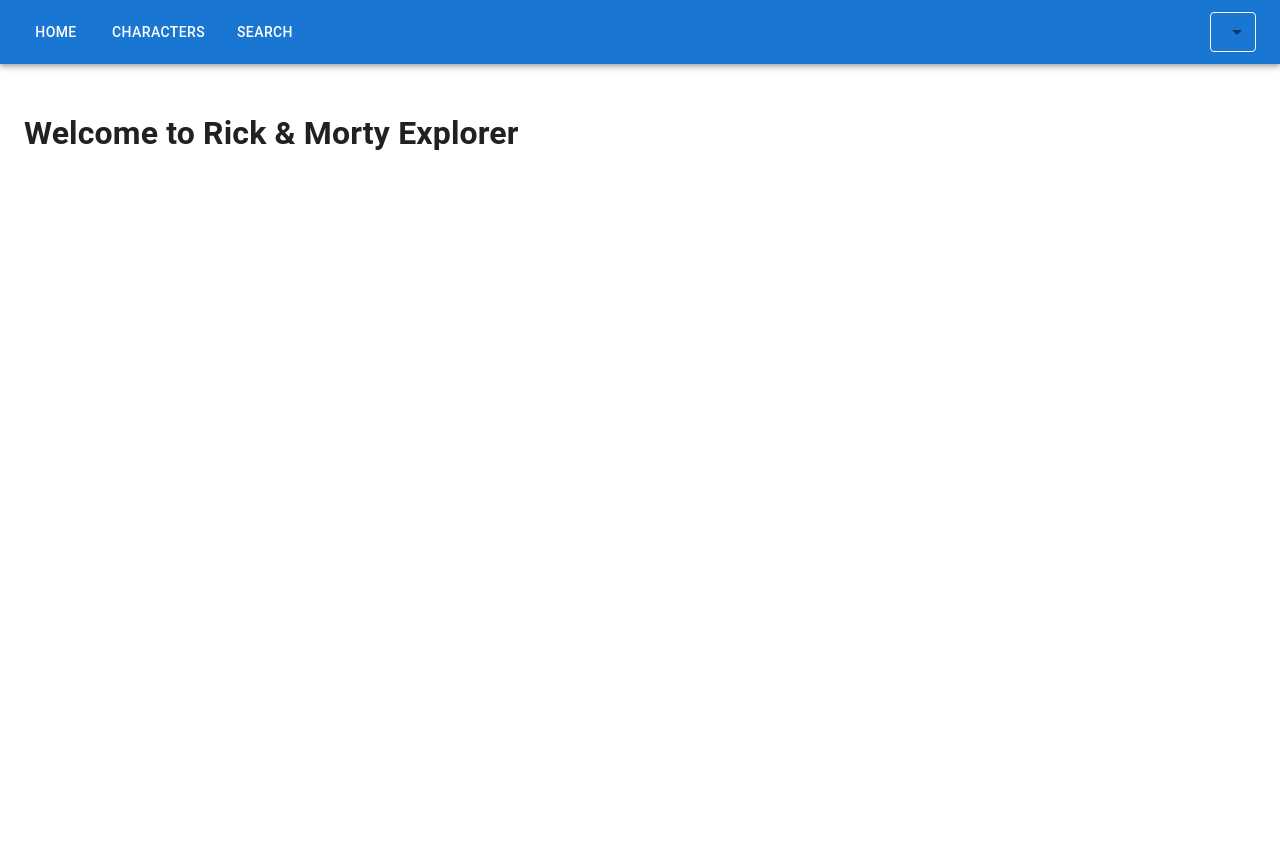
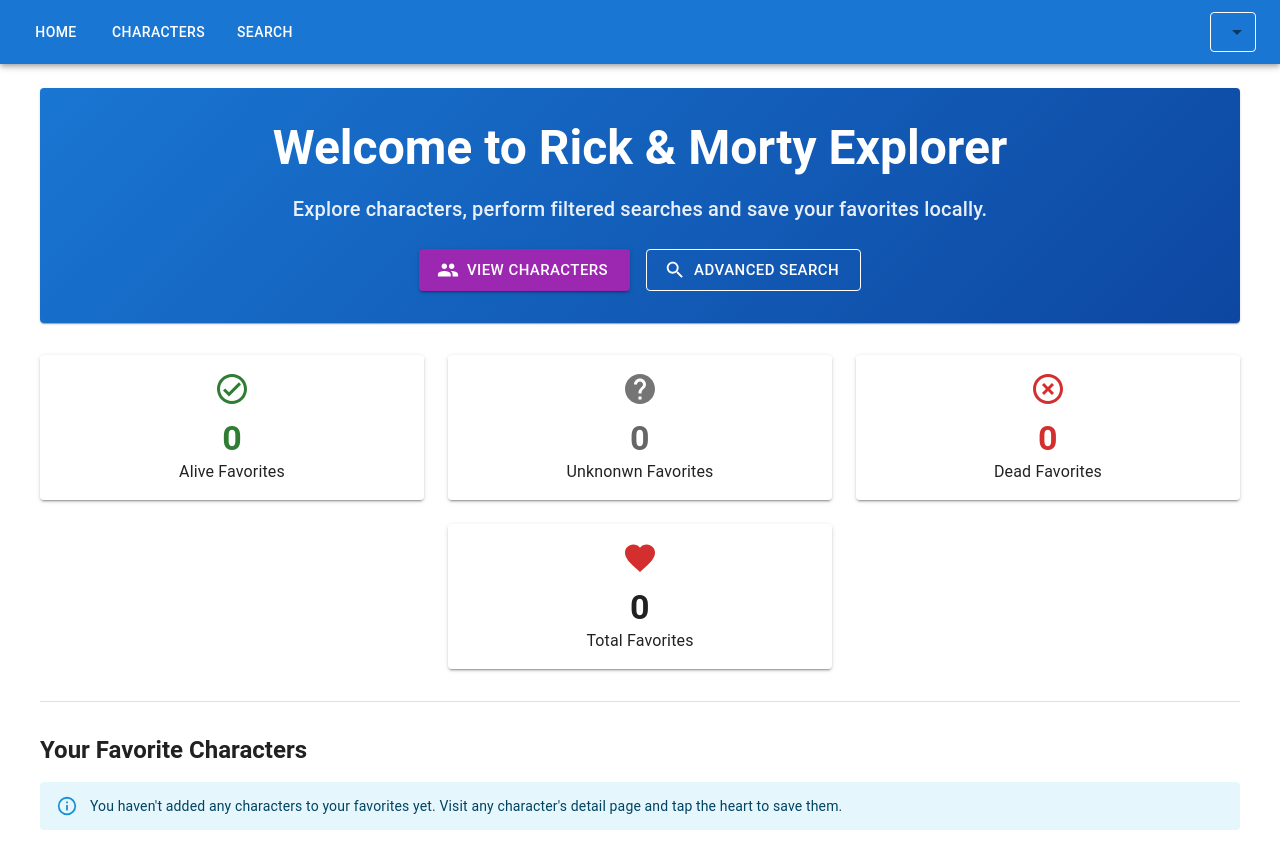
Before and after one commit to FranciscoJoseMoraCastano/react-r-m-poc, a React (Vite) app: page / in a window 1280 px wide. Before the commit the page ends 800 px from the top, so only its background shows below. Built offline with nearby package versions, Linux system fonts and the light colour scheme.

Commit message:
feature(favorites): added favorites page (home) and mos of the translations.

```diff
--- a/src/App.tsx
+++ b/src/App.tsx
@@ -5,6 +5,7 @@
 import { Search } from './pages/Search';
 import { AppBar, Toolbar, Button, Box, Select, MenuItem, CssBaseline } from '@mui/material';
 import { useTranslation } from 'react-i18next';
+import { FavoritesProvider } from './context/FavoritesContext';
 
 function App() {
   const { t, i18n } = useTranslation();
@@ -14,6 +15,7 @@
   };
 
   return (
+    <FavoritesProvider>
       <BrowserRouter>
       <CssBaseline />
         <AppBar position="static">
@@ -45,6 +47,7 @@
           </Routes>
         </Box>
       </BrowserRouter>
+    </FavoritesProvider>
   );
 }
 
--- /dev/null
+++ b/src/context/FavoritesContext.tsx
@@ -0,0 +1,59 @@
+import { createContext, useContext, useState, useEffect, ReactNode } from 'react';
+import { Character } from '../types/character';
+
+interface FavoritesContextType {
+  favorites: Character[];
+  toggleFavorite: (character: Character) => void;
+  isFavorite: (id: number) => boolean;
+}
+
+const STORAGE_KEY = 'rick_morty_favs';
+
+const FavoritesContext = createContext<FavoritesContextType | undefined>(undefined);
+
+export const FavoritesProvider = ({ children }: { children: ReactNode }) => {
+  const [favorites, setFavorites] = useState<Character[]>(() => {
+    try {
+      const stored = localStorage.getItem(STORAGE_KEY);
+      return stored ? (JSON.parse(stored) as Character[]) : [];
+    } catch {
+      return [];
+    }
+  });
+
+  useEffect(() => {
+    try {
+      localStorage.setItem(STORAGE_KEY, JSON.stringify(favorites));
+    } catch (error) {
+      console.error('Error al guardar favoritos en localStorage', error);
+    }
+  }, [favorites]);
+
+  const toggleFavorite = (character: Character) => {
+    setFavorites((prev) => {
+      const exists = prev.some((item) => item.id === character.id);
+      if (exists) {
+        return prev.filter((item) => item.id !== character.id);
+      }
+      return [...prev, character];
+    });
+  };
+
+  const isFavorite = (id: number) => {
+    return favorites.some((item) => item.id === id);
+  };
+
+  return (
+    <FavoritesContext.Provider value={{ favorites, toggleFavorite, isFavorite }}>
+      {children}
+    </FavoritesContext.Provider>
+  );
+};
+
+export const useFavorites = () => {
+  const context = useContext(FavoritesContext);
+  if (!context) {
+    throw new Error('useFavorites debe usarse dentro de un FavoritesProvider');
+  }
+  return context;
+};
--- a/src/i18n/index.ts
+++ b/src/i18n/index.ts
@@ -16,6 +16,15 @@
           },
           home: {
             title: 'Bienvenido a Rick & Morty Explorer',
+            subtitle: 'Explora personajes, realiza búsquedas filtradas y guarda tus favoritos localmente.',
+            viewCharacters:  'Ver Personajes',
+            advancedSearch: 'Búsqueda Avanzada',
+            totalFavorites: 'Total Favoritos',
+            aliveFavorites: 'Favoritos Vivos',
+            unknownFavorites: 'Favoritos Desconocidos',
+            deadFavorites: 'Favoritos Muertos',
+            myFavorites: 'Tus Personajes Favoritos',
+            noFavorites: 'Aún no has guardado ningún personaje en favoritos. Entra al detalle de cualquier personaje y pulsa el corazón para guardarlo.'
           },
           list: {
             title: 'Personajes de Rick & Morty'
@@ -30,6 +39,10 @@
             dead: 'Muerto',
             unknown: 'Desconocido',
             submitButton: 'Buscar',
+          },
+          detail: {
+            goBackButton: 'Volver',
+            notFoundMsg: 'Personaje no encontrado'
           }
         }
       },
@@ -42,6 +55,15 @@
           },
           home: {
             title: 'Welcome to Rick & Morty Explorer',
+            subtitle: 'Explore characters, perform filtered searches and save your favorites locally.',
+            viewCharacters: 'View Characters',
+            advancedSearch: 'Advanced Search',
+            totalFavorites: 'Total Favorites',
+            aliveFavorites: 'Alive Favorites',
+            unknownFavorites: 'Unknonwn Favorites',
+            deadFavorites: 'Dead Favorites',
+            myFavorites: 'Your Favorite Characters',
+            noFavorites: "You haven't added any characters to your favorites yet. Visit any character's detail page and tap the heart to save them."
           },
           list: {
             title: 'Rick & Morty Characters'
@@ -56,6 +78,10 @@
             dead: 'Dead',
             unknown: 'Unknown',
             submitButton: 'Search',
+          },
+          detail: {
+            goBackButton: 'Go Back',
+            notFoundMsg: 'Character not found'
           }
         }
       },
--- a/src/pages/Home.tsx
+++ b/src/pages/Home.tsx
@@ -1,6 +1,156 @@
+import { useNavigate } from 'react-router-dom';
 import { useTranslation } from 'react-i18next';
+import {
+  Box,
+  Typography,
+  Button,
+  Grid,
+  Card,
+  CardMedia,
+  CardContent,
+  CardActionArea,
+  Paper,
+  Divider,
+  Alert,
+} from '@mui/material';
+import PeopleIcon from '@mui/icons-material/People';
+import SearchIcon from '@mui/icons-material/Search';
+import FavoriteIcon from '@mui/icons-material/Favorite';
+import HelpOutlinedIcon from '@mui/icons-material/HelpOutlined';
+import CheckCircleOutlinedIcon from '@mui/icons-material/CheckCircleOutlined';
+import HighlightOffIcon from '@mui/icons-material/HighlightOff';
+import { useFavorites } from '../context/FavoritesContext';
+import { Character } from '../types/character';
 
 export const Home = () => {
   const { t } = useTranslation();
-  return <h1>{t('home.title')}</h1>;
+  const navigate = useNavigate();
+  const { favorites } = useFavorites();
+
+  const aliveCount = favorites.filter((char) => char.status === 'Alive').length;
+  const unknownCount = favorites.filter((char) => char.status === 'unknown').length;
+  const deadCount = favorites.filter((char) => char.status === 'Dead').length;
+
+  return (
+    <Box sx={{ maxWidth: 1200, mx: 'auto' }}>
+      <Paper
+        sx={{
+          p: 4,
+          mb: 4,
+          textAlign: 'center',
+          background: 'linear-gradient(135deg, #1976d2 0%, #0d47a1 100%)',
+          color: 'white',
+        }}
+      >
+        <Typography variant="h3" component="h1" gutterBottom sx={{ fontWeight: 'bold' }}>
+          {t('home.title')}
+        </Typography>
+        <Typography variant="h6" sx={{ opacity: 0.9, mb: 3 }}>
+          {t('home.subtitle', 'Explora personajes, realiza búsquedas filtradas y guarda tus favoritos locales.')}
+        </Typography>
+        <Box sx={{ display: 'flex', justifyContent: 'center', gap: 2, flexWrap: 'wrap' }}>
+          <Button
+            variant="contained"
+            color="secondary"
+            size="large"
+            startIcon={<PeopleIcon />}
+            onClick={() => navigate('/characters')}
+          >
+            {t('home.viewCharacters', 'Ver Personajes')}
+          </Button>
+          <Button
+            variant="outlined"
+            size="large"
+            sx={{ color: 'white', borderColor: 'white' }}
+            startIcon={<SearchIcon />}
+            onClick={() => navigate('/search')}
+          >
+            {t('home.advancedSearch', 'Búsqueda Avanzada')}
+          </Button>
+        </Box>
+      </Paper>
+
+      <Grid container spacing={3} sx={{ mb: 4, justifyContent: 'center' }}>
+        <Grid size={{ xs: 12, sm: 4 }}>
+          <Paper sx={{ p: 2, textAlign: 'center' }} elevation={2}>
+            <CheckCircleOutlinedIcon color="success" sx={{ fontSize: 36, mb: 0.5 }} />
+            <Typography variant="h4" sx={{ fontWeight: 'bold', color: 'success.main' }}>
+              {aliveCount}
+            </Typography>
+            <Typography color="text.secondary">
+              {t('home.aliveFavorites', 'Favoritos Vivos')}
+            </Typography>
+          </Paper>
+        </Grid>
+
+        <Grid size={{ xs: 12, sm: 4 }}>
+          <Paper sx={{ p: 2, textAlign: 'center' }} elevation={2}>
+            <HelpOutlinedIcon color="action" sx={{ fontSize: 36, mb: 0.5 }} />
+            <Typography variant="h4" sx={{ fontWeight: 'bold', color: 'text.secondary' }}>
+              {unknownCount}
+            </Typography>
+            <Typography color="text.secondary">
+              {t('home.unknownFavorites', 'Favoritos Desconocidos')}
+            </Typography>
+          </Paper>
+        </Grid>
+
+        <Grid size={{ xs: 12, sm: 4 }}>
+          <Paper sx={{ p: 2, textAlign: 'center' }} elevation={2}>
+            <HighlightOffIcon color="error" sx={{ fontSize: 36, mb: 0.5 }} />
+            <Typography variant="h4" sx={{ fontWeight: 'bold', color: 'error.main' }}>
+              {deadCount}
+            </Typography>
+            <Typography color="text.secondary">
+              {t('home.deadFavorites', 'Favoritos Muertos')}
+            </Typography>
+          </Paper>
+        </Grid>
+
+        <Grid size={{ xs: 12, sm: 6, md: 4 }}>
+          <Paper sx={{ p: 2, textAlign: 'center' }} elevation={2}>
+            <FavoriteIcon color="error" sx={{ fontSize: 36, mb: 0.5 }} />
+            <Typography variant="h4" sx={{ fontWeight: 'bold' }}>
+              {favorites.length}
+            </Typography>
+            <Typography color="text.secondary">
+              {t('home.totalFavorites', 'Total Favoritos')}
+            </Typography>
+          </Paper>
+        </Grid>
+      </Grid>
+
+      <Divider sx={{ my: 4 }} />
+
+      <Typography variant="h5" sx={{ mb: 2, fontWeight: 'bold' }}>
+        {t('home.myFavorites', 'Tus Personajes Favoritos')}
+      </Typography>
+
+      {favorites.length === 0 ? (
+        <Alert severity="info">
+          {t('home.noFavorites', 'Aún no has guardado ningún personaje en favoritos. Entra al detalle de cualquier personaje y pulsa el corazón para guardarlo.')}
+        </Alert>
+      ) : (
+        <Grid container spacing={3}>
+          {favorites.map((char: Character) => (
+            <Grid size={{ xs: 12, sm: 6, md: 4, lg: 3 }} key={char.id}>
+              <Card sx={{ height: '100%' }}>
+                <CardActionArea onClick={() => navigate(`/characters/${char.id}`)}>
+                  <CardMedia component="img" height="200" image={char.image} alt={char.name} />
+                  <CardContent>
+                    <Typography variant="h6" noWrap>
+                      {char.name}
+                    </Typography>
+                    <Typography variant="body2" color="text.secondary">
+                      {char.species} • {char.status}
+                    </Typography>
+                  </CardContent>
+                </CardActionArea>
+              </Card>
+            </Grid>
+          ))}
+        </Grid>
+      )}
+    </Box>
+  );
 };
```
Also changed, not shown: src/pages/CharacterDetail.tsx (+26 -8 lines). Lines whose indentation alone changed are shown as unchanged.
